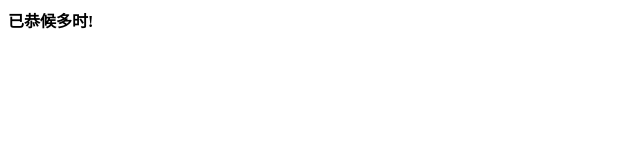
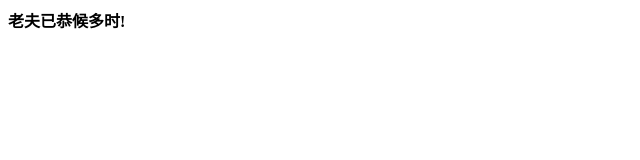
Before and after one commit to YonSunZhen/html, a plain HTML site: page index.html in a window 1280 px wide. Shown: the full height of the page, 0-640 px from the left. Drawn offline with Linux system fonts and the light colour scheme.

Commit message:
linux_test

```diff
--- a/index.html
+++ b/index.html
@@ -7,7 +7,7 @@
 </head>
 <body>
   <div>
-    <b>已恭候多时!</b>
+    <b>老夫已恭候多时!</b>
   </div>
 </body>
 </html>
```
